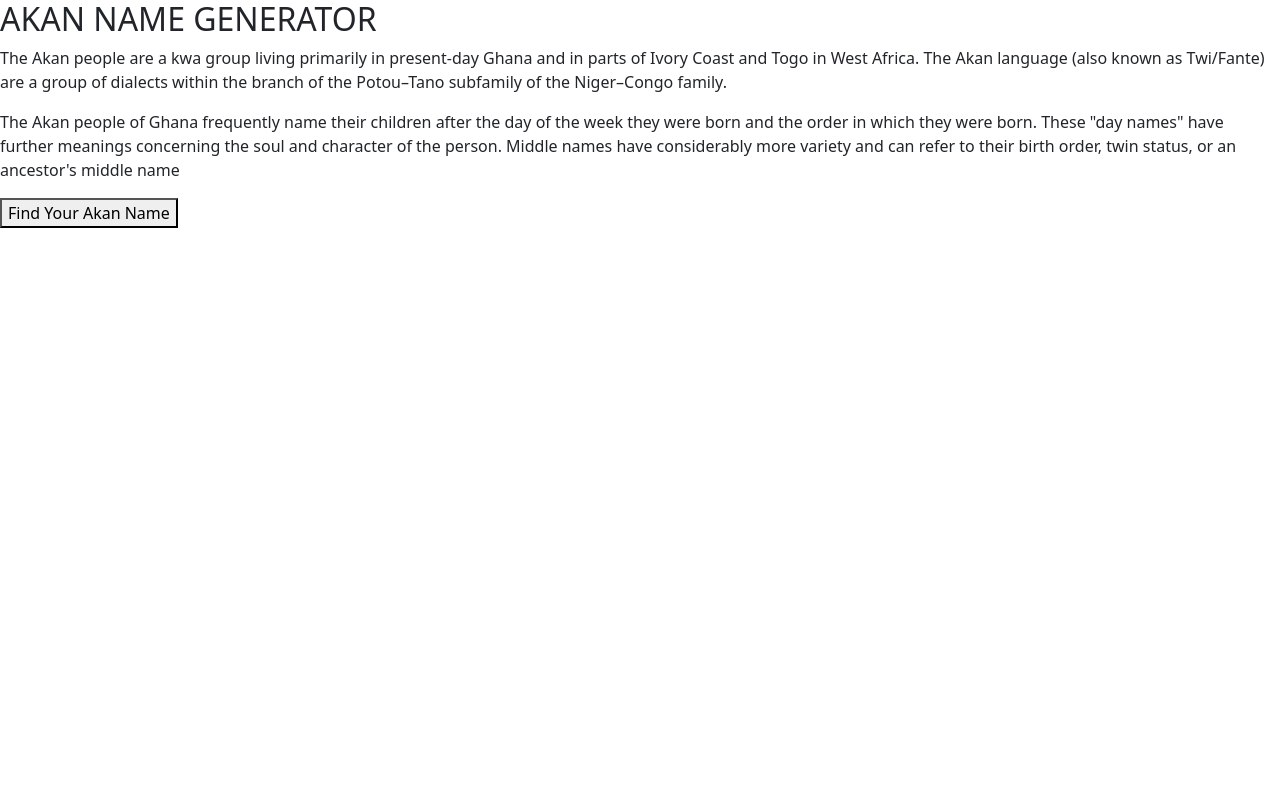
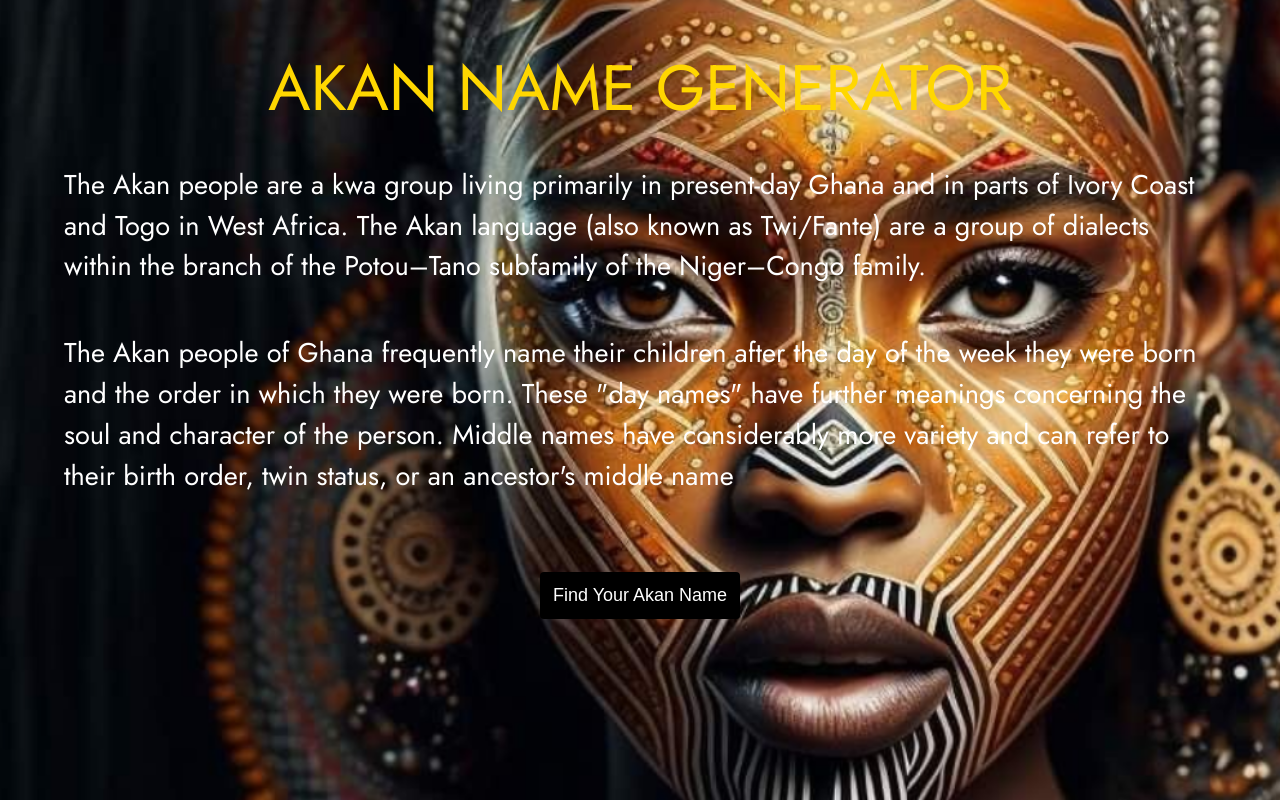
Before and after one commit to Nathan02-99/AKANGENERATOR, a plain HTML site: page index.html in a window 1280 px wide. Drawn offline with nearby package versions, Linux system fonts and the light colour scheme.

Commit message:
Update and rename INDEX.html to index.html

```diff
--- a/INDEX.html
+++ b/index.html
@@ -5,7 +5,7 @@
     <title></title>
 
     <link href="https://cdn.jsdelivr.net/npm/bootstrap@5.0.2/dist/css/bootstrap.min.css" rel="stylesheet" integrity="sha384-EVSTQN3/azprG1Anm3QDgpJLIm9Nao0Yz1ztcQTwFspd3yD65VohhpuuCOmLASjC" crossorigin="anonymous">
-    <link href="STYLES.css" rel="stylesheet">
+    <link href="styles1.css" rel="stylesheet">
     <link href='https://fonts.googleapis.com/css?family=Jost' rel='stylesheet'>
   </head>
   <body>
```
